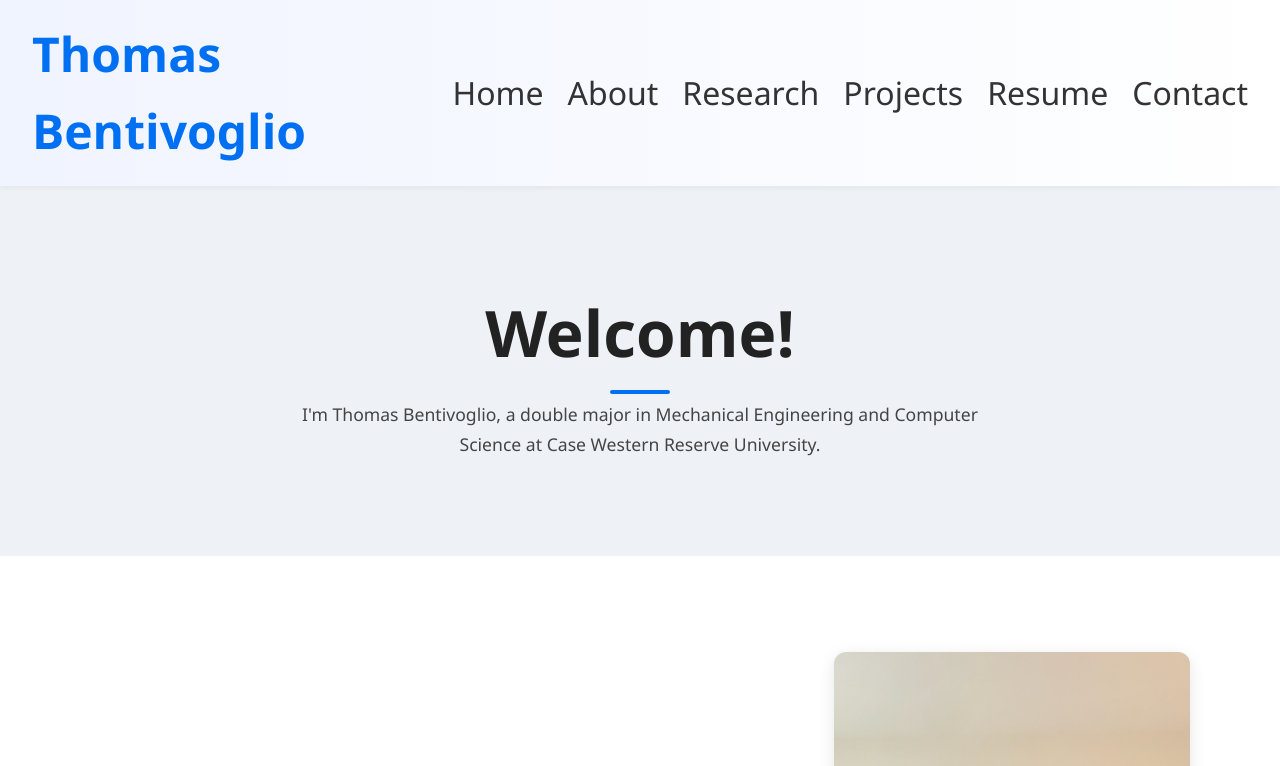
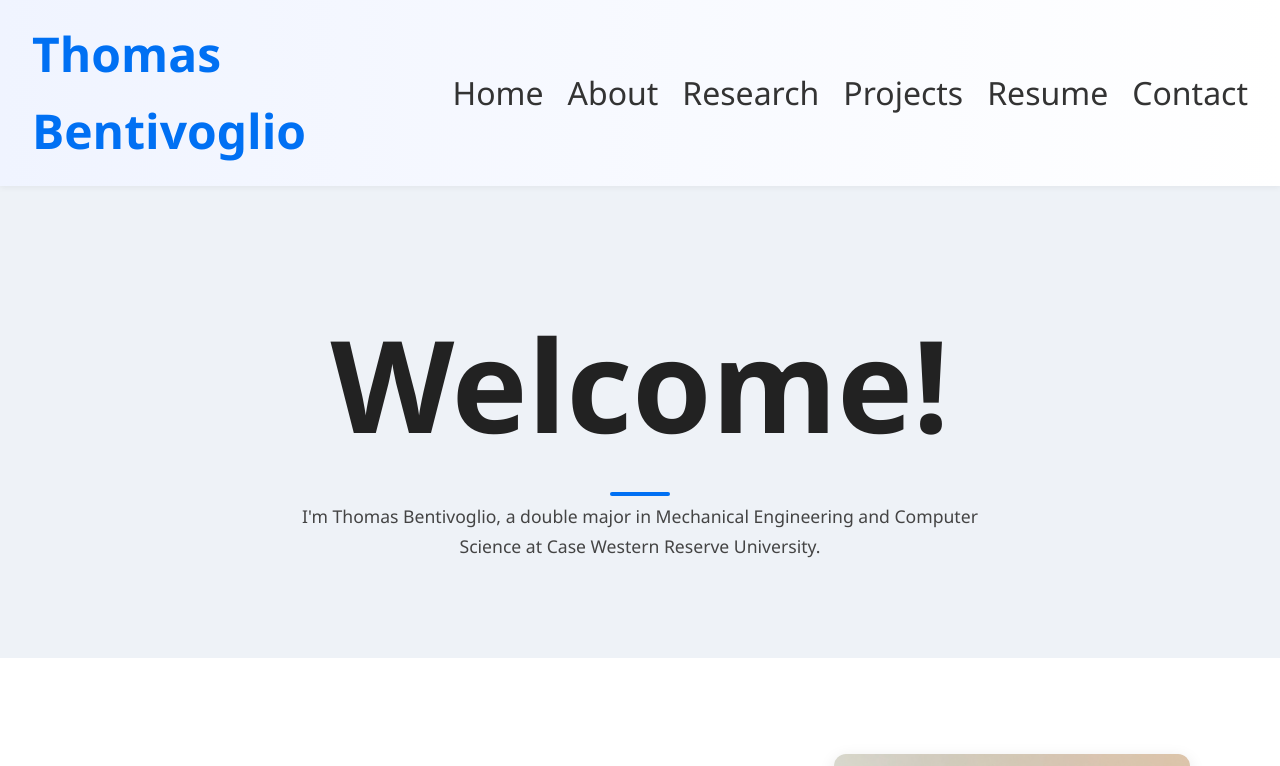
Before and after one commit to thomasbenti/personal-website, a React (Vite) app: page / in a window 1280 px wide. Shown: the top 766 px of the page. Built offline with nearby package versions, Linux system fonts and the light colour scheme.

Commit message:
made text larger

```diff
--- a/src/sections/Home.css
+++ b/src/sections/Home.css
@@ -6,13 +6,13 @@
 }
 
 .home h2 {
-  font-size: 4rem;
+  font-size: 8rem;
   margin-bottom: 1rem;
   color: #222;
 }
 
 .home p {
-  font-size: 1rem;
+  font-size: 2rem;
   max-width: 700px;
   margin: 0 auto;
   font-size: 1.1rem;
```
